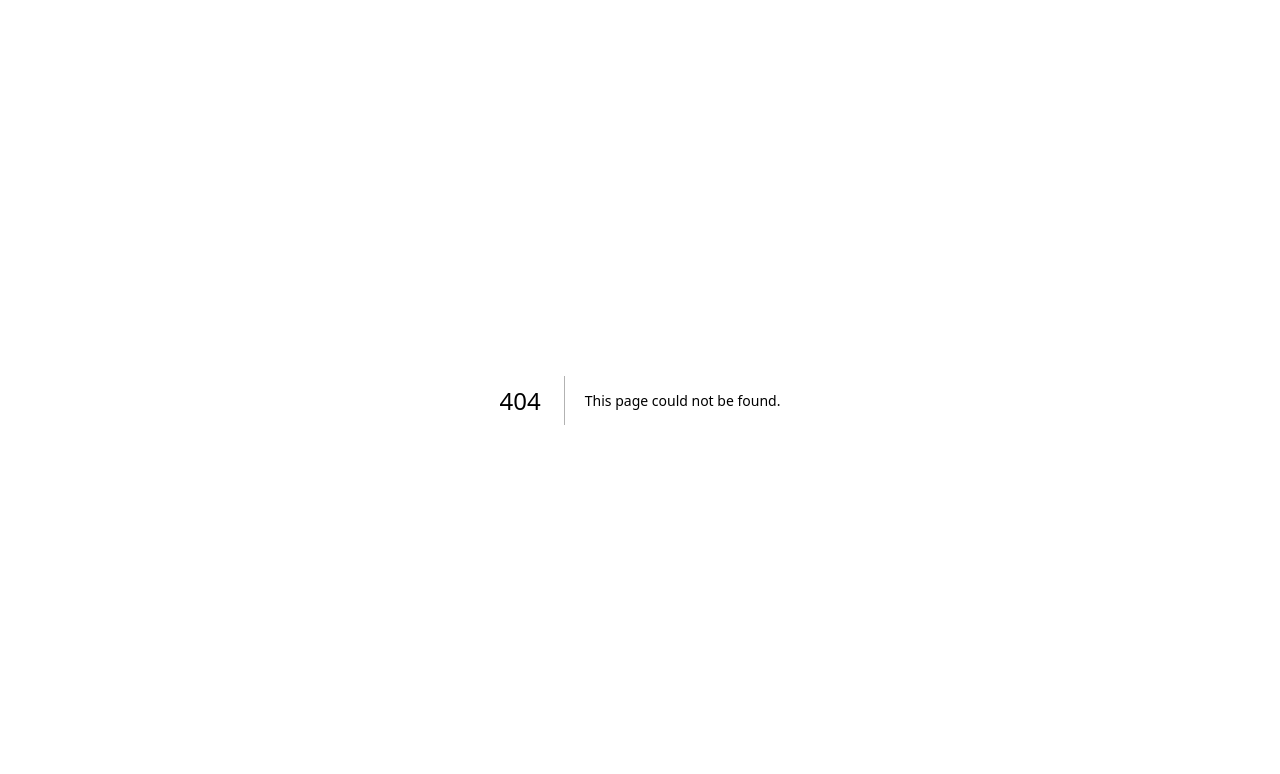
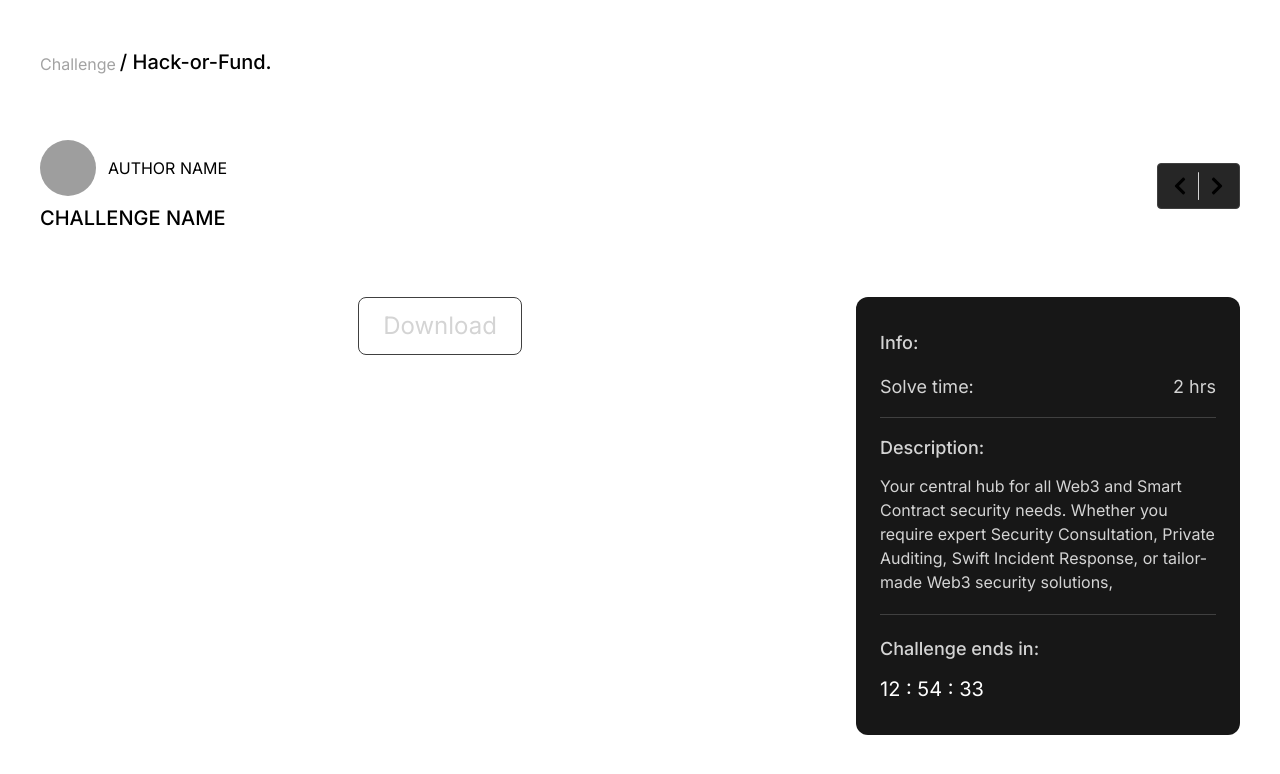
Before and after one commit to ghost2023/next-msg-ui, a Next.js app: page /unlock in a window 1280 px wide. Before the commit this address had no page. Shown: the top 774 px of the page. Built offline with nearby package versions, Linux system fonts and the light colour scheme; grey boxes are pictures that could not be loaded.

Commit message:
created unlock page

```diff
--- /dev/null
+++ b/app/unlock/page.tsx
@@ -0,0 +1,83 @@
+import Link from "next/link";
+import { FaChevronLeft, FaChevronRight } from "react-icons/fa";
+
+const Page = () => {
+  return (
+    <div className="px-10 py-12">
+      {/* the bread crump */}
+      <div className="flex items-end gap-1">
+        <Link href="/challenge" className="text-neutral-400 hover:underline">
+          Challenge
+        </Link>
+        <Link href="/hack-fund" className="text-xl font-medium hover:underline">
+          / Hack-or-Fund.
+        </Link>
+      </div>
+
+      {/* the header */}
+      <div className="flex my-12 py-4 w-full justify-between border-b-white border-b items-center">
+        <div className="">
+          <div className="flex gap-3 items-center">
+            <div className="w-14 h-14 rounded-full overflow-hidden">
+              <img
+                src="https://i.pravatar.cc/300"
+                alt=""
+                className="w-full h-full object-cover"
+              />
+            </div>
+            <p>AUTHOR NAME</p>
+          </div>
+          <div className="text-xl font-medium mt-2">CHALLENGE NAME</div>
+        </div>
+
+        <div className="flex border border-neutral-700 px-1 items-center py-1 bg-neutral-800 rounded ">
+          <button className="p-2">
+            <FaChevronLeft size={20} />
+          </button>
+          <div className="w-px bg-neutral-300 rounded-lg h-7"></div>
+          <button className="p-2">
+            <FaChevronRight size={20} />
+          </button>
+        </div>
+      </div>
+
+      <main className="flex gap-4">
+        <div className="grow flex flex-col items-center">
+          <a
+            href="./page.tsx"
+            download={"page.tsx"}
+            className="text-neutral-300 text-2xl border border-neutral-700 px-6 py-3 rounded-lg"
+          >
+            Download
+          </a>
+        </div>
+
+        <div className="bg-neutral-900 flex max-w-sm flex-col px-6 py-8 rounded-xl">
+          <div className="flex justify-between gap-3 items-start">
+            <div className="flex flex-col items-stretch">
+              <div className="text-neutral-300 text-lg font-medium">Info:</div>
+              <div className="text-neutral-300 text-lg mt-4">Solve time:</div>
+            </div>
+            <div className="text-neutral-300 text-lg mt-4 self-end">2 hrs</div>
+          </div>
+          <div className="bg-neutral-700 shrink-0 h-px my-4" />
+          <div className="text-neutral-300 text-lg font-medium">
+            Description:
+          </div>
+          <div className="text-neutral-300 mt-3">
+            Your central hub for all Web3 and Smart Contract security needs.
+            Whether you require expert Security Consultation, Private Auditing,
+            Swift Incident Response, or tailor-made Web3 security solutions,{" "}
+          </div>
+          <div className="bg-neutral-700 shrink-0 h-px my-5" />
+          <div className="text-neutral-300 text-lg font-medium">
+            Challenge ends in:
+          </div>
+          <div className="text-white text-xl mt-3">12 : 54 : 33</div>
+        </div>
+      </main>
+    </div>
+  );
+};
+
+export default Page;
```
